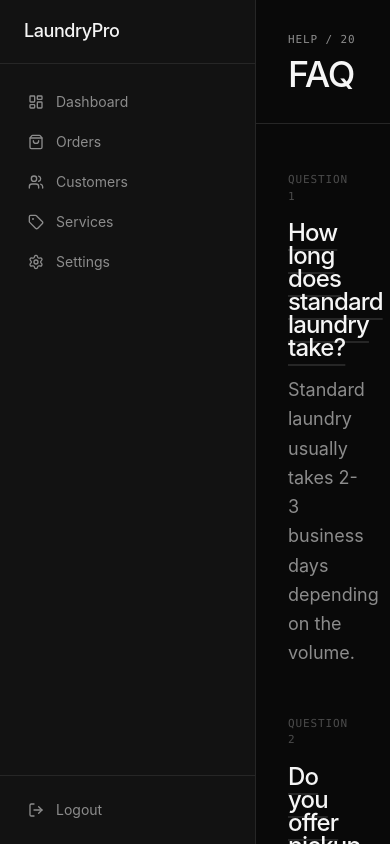
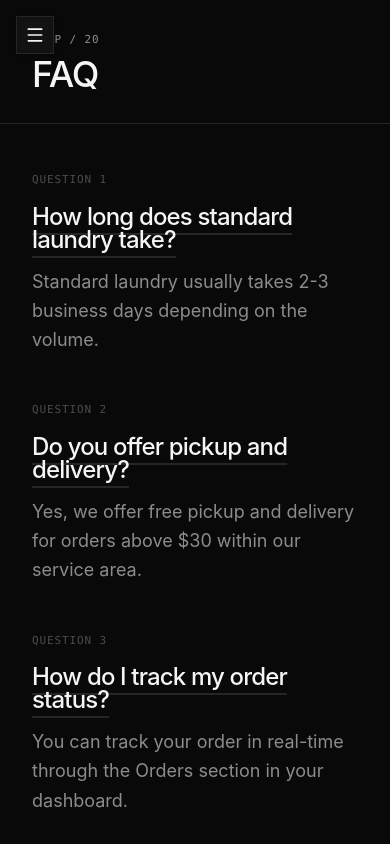
Before and after one commit to ekonugroho98/laundry-pro, a Next.js app: page /faq in a window 390 px wide. Built offline with nearby package versions, Linux system fonts and the light colour scheme.

Commit message:
fix: make sidebar properly responsive with overlay on mobile

```diff
--- a/src/components/layout/sidebar.tsx
+++ b/src/components/layout/sidebar.tsx
@@ -2,8 +2,18 @@
 
 import Link from "next/link";
 import { usePathname } from "next/navigation";
+import { useState } from "react";
 import { cn } from "@/lib/utils";
-import { LayoutDashboard, Users, ShoppingBag, Tag, Settings, LogOut } from "lucide-react";
+import {
+  LayoutDashboard,
+  Users,
+  ShoppingBag,
+  Tag,
+  Settings,
+  LogOut,
+  Menu,
+  X
+} from "lucide-react";
 
 const navigation = [
   { name: "Dashboard", href: "/", icon: LayoutDashboard },
@@ -15,9 +25,34 @@ const navigation = [
 
 export function Sidebar() {
   const pathname = usePathname();
+  const [isOpen, setIsOpen] = useState(false);
 
   return (
-    <div className="flex flex-col w-64 border-r border-[rgb(var(--swiss-rule))] bg-[rgb(var(--swiss-paper-2))] min-h-screen">
+    <>
+      {/* Mobile Mobile Menu Button */}
+      <div className="md:hidden fixed top-4 left-4 z-50">
+        <button
+          onClick={() => setIsOpen(!isOpen)}
+          className="p-2 bg-[rgb(var(--swiss-paper-2))] border border-[rgb(var(--swiss-rule))] text-[rgb(var(--swiss-ink))] shadow-sm"
+        >
+          {isOpen ? <X size={20} /> : <Menu size={20} />}
+        </button>
+      </div>
+
+      {/* Sidebar Overlay for mobile */}
+      {isOpen && (
+        <div
+          className="md:hidden fixed inset-0 bg-black/50 z-40 backdrop-blur-sm"
+          onClick={() => setIsOpen(false)}
+        />
+      )}
+
+      {/* Sidebar Container */}
+      <div className={cn(
+        "flex flex-col border-r border-[rgb(var(--swiss-rule))] bg-[rgb(var(--swiss-paper-2))] min-h-screen transition-transform duration-300 z-50",
+        "fixed inset-y-0 left-0 w-64 md:relative md:translate-x-0",
+        isOpen ? "translate-x-0" : "-translate-x-full"
+      )}>
         <div className="flex h-16 shrink-0 items-center px-6 border-b border-[rgb(var(--swiss-rule))]">
           <span className="swiss-headline text-lg tracking-tight font-medium text-[rgb(var(--swiss-ink))]">LaundryPro</span>
         </div>
@@ -30,6 +65,7 @@ export function Sidebar() {
                 <Link
                   key={item.name}
                   href={item.href}
+                  onClick={() => setIsOpen(false)}
                   className={cn(
                     isActive
                       ? "bg-[rgb(var(--swiss-ink))] text-[rgb(var(--swiss-paper))] font-medium"
@@ -58,5 +94,6 @@ export function Sidebar() {
           </button>
         </div>
       </div>
+    </>
   );
 }
```
Lines whose indentation alone changed are shown as unchanged.
